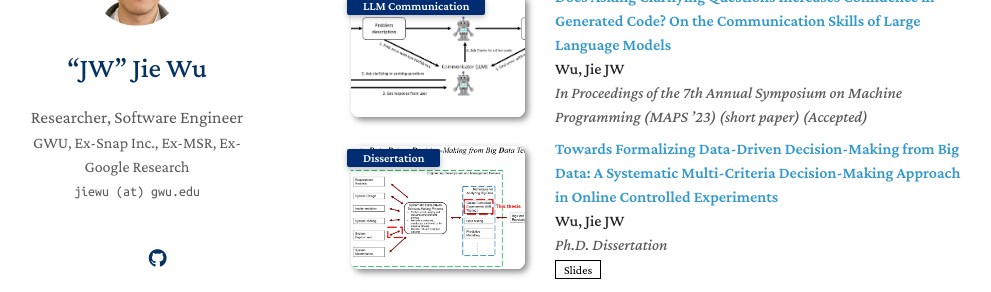
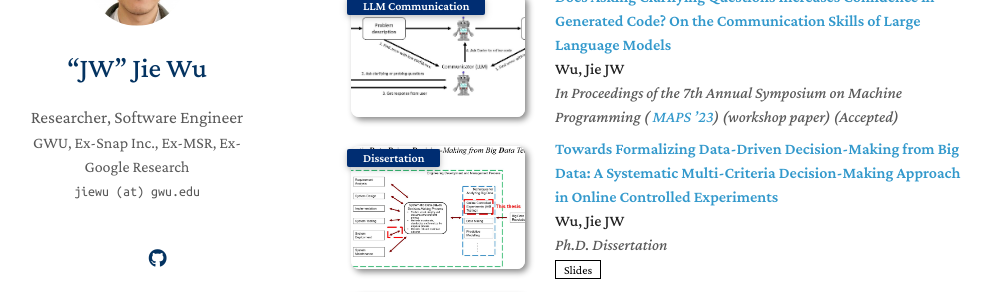
Before and after one commit to yaoyao-liu/minimal-light, a Jekyll site: the page built from index.md, in a window 1280 px wide and 900 px high, scrolled down 1207 px. Shown: the part 176-468 px from the top of the window, without its empty margins (139-1130 px from the left). Built offline with Jekyll 4.4.1, drawn with Linux system fonts in a browser that asks for light colours; nearby versions of some CDN libraries; a style sheet for code colours, icons or effects is not loaded; our own code applies the rules of GitHub Pages for plain Markdown files.

Commit message:
Update publications.md

```diff
--- a/_includes/publications.md
+++ b/_includes/publications.md
@@ -54,7 +54,7 @@
   <div class="col-sm-9" style="position: relative;padding-right: 15px;padding-left: 20px;">
     <div class="title"><a href="https://arxiv.org/pdf/2308.13507.pdf">Does Asking Clarifying Questions Increases Confidence in Generated Code? On the Communication Skills of Large Language Models </a> </div>
     <div class="author"><strong>Wu, Jie JW</strong></div>
-    <div class="periodical"><em>In Proceedings of the 7th Annual Symposium on Machine Programming (MAPS ’23) (short paper) (Accepted)</em></div>
+    <div class="periodical"><em>In Proceedings of the 7th Annual Symposium on Machine Programming (<a href="https://mapsworkshop.github.io/"> MAPS ’23</a>) (workshop paper) (Accepted)</em></div>
   </div>
 </div>
 </li>
```
